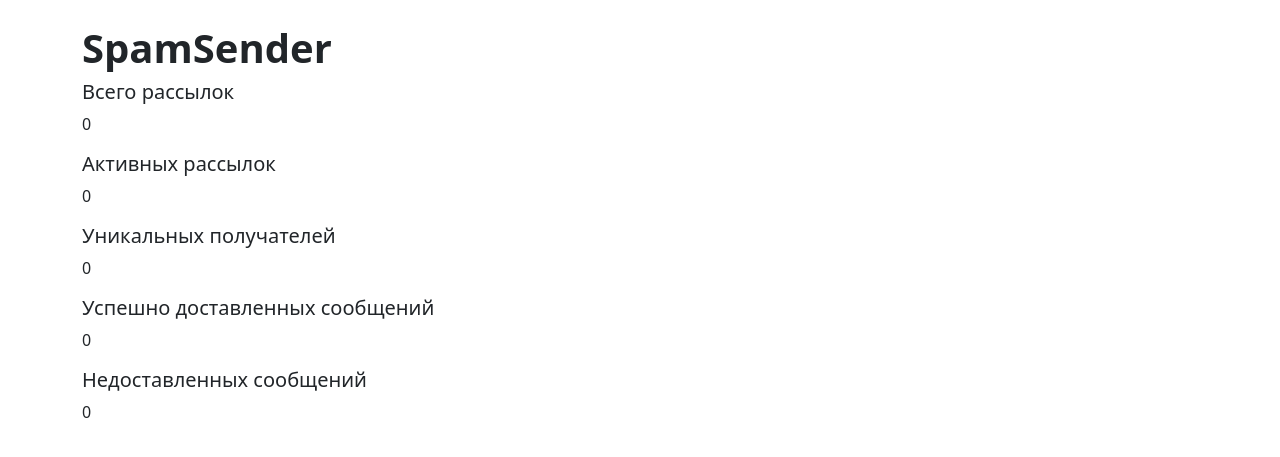
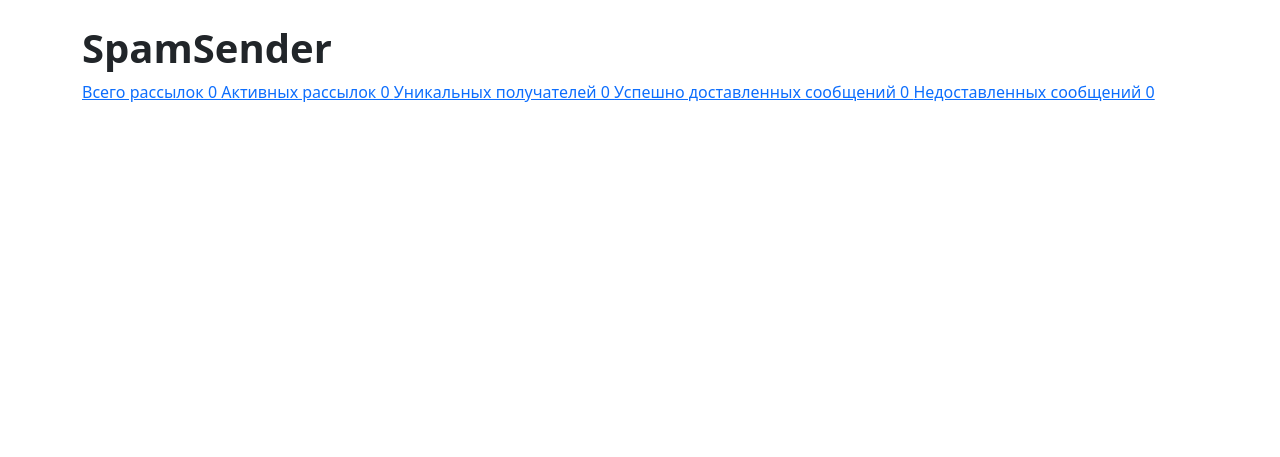
Before and after one commit to botnbot/Spamsender, a Django app: page / in a window 1280 px wide. Shown: the part 58-515 px from the top of the page. Run offline with Django 5.2, Linux system fonts and the light colour scheme; the visitor is signed in with stand-in values (Sample User, id 1); data that the repository does not hold is empty; parts of the project's set-up code (start-up, migrations or seed data) failed here and were passed over; some libraries are stand-ins or nearby versions.

Commit message:
buttons in home.html added

```diff
--- a/core/templates/core/home.html
+++ b/core/templates/core/home.html
@@ -4,20 +4,41 @@
 {% block content %}
 <h1><strong>SpamSender</strong></h1>
 
-<h5>Всего рассылок</h5>
-<p>{{ total_newsletters }}</p>
+<div class="links">
+    <a href="#">
+        Всего рассылок {{ total_newsletters }}
+    </a>
 
-<h5>Активных рассылок</h5>
-<p>{{ active_newsletters }}</p>
+    <a href="{% url 'core:newsletter_list' %}">
+        Активных рассылок {{ active_newsletters }}
+    </a>
 
-<h5>Уникальных получателей</h5>
-<p>{{ unique_recipients }}</p>
+    <a href="#">
+        Уникальных получателей {{ unique_recipients }}
+    </a>
 
-<h5>Успешно доставленных сообщений</h5>
-<p>{{ success_send_attempt_count }}</p>
+    <a href="#">
+        Успешно доставленных сообщений {{ success_send_attempt_count }}
+    </a>
 
-<h5>Недоставленных сообщений</h5>
-<p>{{ fail_send_attempt_count }}</p>
-
+    <a href="#">
+        Недоставленных сообщений {{ fail_send_attempt_count }}
+    </a>
+</div>
 
 {% endblock %}
+{% block extra_css%}
+<style>
+    div.links > a {
+        text-decoration: none !important;
+        color: black !important;
+        font-size: 20px;
+        text-align: left;
+        display: block !important;
+        margin-top: 1rem;
+    }
+    div.links > a:hover {
+     text-decoration: underline !important;
+    }
+</style>
+{% endblock %}
```
